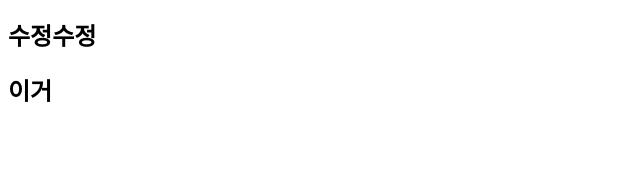
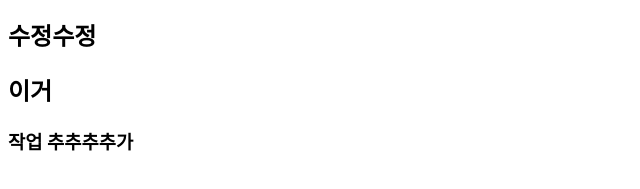
Before and after one commit to solgo79/semi01, a plain HTML site: page index.html in a window 1280 px wide. Shown: the part 127-316 px from the top of the page, without its empty margins (0-640 px from the left). Drawn offline with Linux system fonts and the light colour scheme.

Commit message:
item추가

```diff
--- a/index.html
+++ b/index.html
@@ -10,6 +10,6 @@
     <h2>작업작업작업</h2>
     <h2>수정수정</h2>
     <h2>이거</h2>
-
+    <h3>작업 추추추추가</h3>
 </body>
 </html>
```
